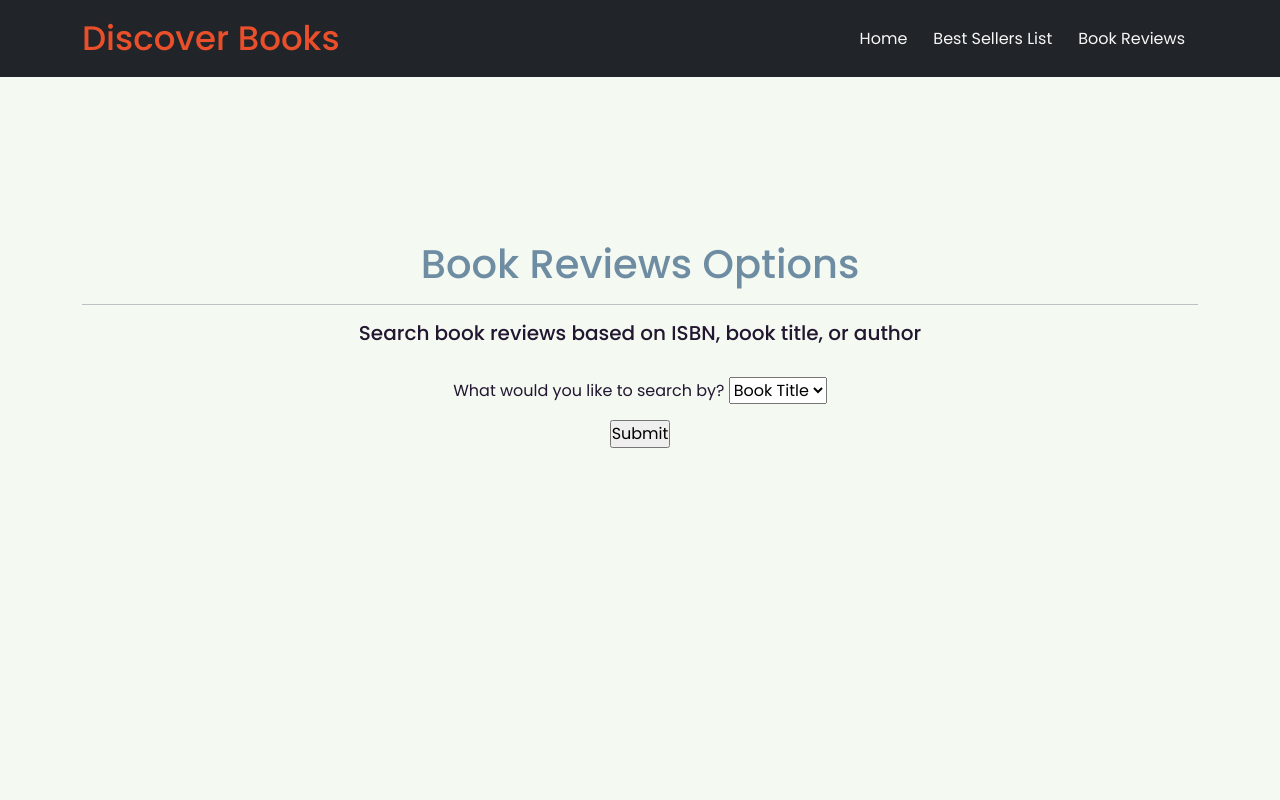
After one commit to DavidR13/Discover-Books, a Flask app: page /book-reviews-options in a window 1280 px wide. The commit adds this page. Run offline with Flask 2, Linux system fonts and the light colour scheme; some libraries are stand-ins or nearby versions.

Commit message:
can now search for best sellers and cleaned/improved files and pages

```diff
--- a/Flask_Directory/forms.py
+++ b/Flask_Directory/forms.py
@@ -2,6 +2,15 @@ from wtforms import StringField, SelectField, SubmitField, IntegerField
 from flask_wtf import FlaskForm
 from wtforms.validators import Length
 from wtforms.fields.html5 import DateField
+
+
+class Options(FlaskForm):
+    option = SelectField("option", choices=[
+        ('title', 'Book Title'),
+        ('isbn', 'ISBN'),
+        ('author', 'Author')
+    ], default='title')
+    submit = SubmitField("Submit")
 
 
 class BookForms(FlaskForm):
@@ -72,4 +81,4 @@ class BookForms(FlaskForm):
         ('travel', 'Travel'),
         ('young-adult-paperback-monthly', 'Young Adult Paperback Monthly')
     ], default="hardcover-fiction")
-    submit = SubmitField("Search")
+    search = SubmitField("Search")
--- a/Flask_Directory/routes.py
+++ b/Flask_Directory/routes.py
@@ -1,4 +1,4 @@
-from flask import render_template, request
+from flask import render_template, request, redirect, url_for, flash
 from Flask_Directory import app, forms, api_methods
 
 
@@ -11,28 +11,67 @@ def index():
 @app.route('/best-sellers', methods=["GET", "POST"])
 def best_sellers():
     form_bestsellers = forms.BookForms(request.form)
+
     if request.method == 'POST':
         selected_date = request.form["date_field"]
         selected_name = request.form["genre"]
         bestsellers = api_methods.request_best_sellers(selected_date, selected_name)
         bestsellers_list = []
 
-        for i in bestsellers["results"]["books"]:
-            best_books = (i["rank"], i["title"], i["author"], i["book_image"], i["amazon_product_url"])
+        if not bestsellers["results"]:
+            flash(f'Sorry, there are no best sellers for the date: {selected_date} and genre {selected_name}')
+            return render_template("best_sellers_search.html", form=form_bestsellers)
+
+        for book in bestsellers["results"]["books"]:
+            best_books = (book["rank"], book["title"], book["author"], book["book_image"], book["amazon_product_url"])
             bestsellers_list.append(best_books)
-            if len(bestsellers_list) == 10:  # once 10 books are appended, breaks from the loop
-                break
-        return render_template("best_sellers_results.html", response=bestsellers_list)
+
+        return render_template("best_sellers_results.html", response=bestsellers_list, name=selected_name, date=selected_date)
     return render_template("best_sellers_search.html", form=form_bestsellers)
 
 
-@app.route('/book-reviews', methods=["GET", "POST"])
-def book_reviews():
+@app.route('/book-reviews-options', methods=["GET", "POST"])
+def book_reviews_options():
+    option_bookreviews = forms.Options(request.form)
+
+    if request.method == 'POST':
+        selected_option = request.form["option"]
+
+        return redirect(url_for('book_reviews', option=str(selected_option)))
+    return render_template("book_reviews_options.html", option_form=option_bookreviews)
+
+
+@app.route('/book-reviews/<string:option>', methods=["GET", "POST"])
+def book_reviews(option):
     form_bookreviews = forms.BookForms(request.form)
+    bookreviews_list = []
+
     if request.method == 'POST':
-        selected_isbn = request.form["isbn"]
-        selected_title = request.form["title"]
-        selected_author = request.form["author"]
-        bookreviews_list = []
+        # Get results if ISBN option is selected
+        if option == 'isbn':
+            selected_isbn = request.form["isbn"]
 
-    return render_template("book_reviews_search.html", form=form_bookreviews)
+            if not selected_isbn:
+                flash("Please fill in the information to look for book reviews.")
+                return render_template("book_reviews_search.html", form=form_bookreviews, option=option)
+
+            isbn_reviews = api_methods.request_book_reviews_isbn(selected_isbn)
+
+            if not isbn_reviews["results"]:
+                flash(f'Sorry, there are no best sellers for the ISBN {selected_isbn}')
+                return render_template("book_reviews_search.html", form=form_bookreviews, option=option)
+            for book in isbn_reviews["results"]:
+                reviews = (book["book_title"], book["book_author"], book["summary"], book["url"])
+                bookreviews_list.append(reviews)
+
+            return render_template("book_reviews_results.html", response=bookreviews_list, isbn=selected_isbn)
+
+        # Get results if Title option is selected
+        elif option == 'title':
+            selected_title = request.form["title"]
+
+        # Get results if Author option is selected
+        else:
+            selected_author = request.form["author"]
+
+    return render_template("book_reviews_search.html", form=form_bookreviews, option=option)
--- a/Flask_Directory/static/style.css
+++ b/Flask_Directory/static/style.css
@@ -88,13 +88,37 @@ html, body, section {
     font-size: 48px;
 }
 
-/* BEST SELLERS SEARCH PAGE */
-.sellers-search .container {
-    width: 80vh
-}
-
-/* ALL PAGE STYLING */
+/* SEARCH AND RESULTS PAGES STYLING */
 #page-section {
     padding-top: 30vh !important;
     height: 100vh;
 }
+
+.return {
+    text-decoration: none;
+    color: var(--primary_color);
+}
+
+.return:hover {
+    color: var(--light_accent);
+}
+
+.book-link {
+    text-decoration: none;
+}
+
+.book-link h5 {
+    color: var(--primary_color);
+}
+
+.book-link h5:hover {
+    color: var(--light_accent);
+}
+
+#page-section .container .row .col-md-4 .card {
+    border: 1px solid var(--dark-accent);
+}
+
+#page-titles {
+    color: var(--dark-accent);
+}
--- a/Flask_Directory/templates/base.html
+++ b/Flask_Directory/templates/base.html
@@ -37,7 +37,7 @@
                         <a href="{{ url_for('best_sellers') }}" class="nav-link">Best Sellers List</a>
                     </li>
                     <li class="nav-item">
-                        <a href="{{ url_for('book_reviews') }}" class="nav-link">Book Reviews</a>
+                        <a href="{{ url_for('book_reviews_options') }}" class="nav-link">Book Reviews</a>
                     </li>
                 </ul>
             </div>
--- /dev/null
+++ b/Flask_Directory/templates/book_reviews_options.html
@@ -0,0 +1,29 @@
+{% extends 'base.html' %}
+
+{% block title %}
+    Discover Books | Book Reviews Options
+{% endblock %}
+
+{% block content %}
+    <section class="p-5 reviews-search text-center" id="page-section">
+        <div class="container">
+            <div class="title">
+                <h1 id="page-titles">Book Reviews Options</h1>
+            </div>
+            <div class="search-form">
+                <form action="" method="post">
+                    <hr class="divider">
+                    <h5>Search book reviews based on ISBN, book title, or author</h5>
+                    <br>
+                    <p>
+                        What would you like to search by?
+                        {{ option_form.option() }}
+                    </p>
+                    <p>
+                        {{ option_form.submit() }}
+                    </p>
+                </form>
+            </div>
+        </div>
+    </section>
+{% endblock %}
--- a/Flask_Directory/templates/index.html
+++ b/Flask_Directory/templates/index.html
@@ -15,7 +15,7 @@
                     <a href="{{ url_for('best_sellers') }}">Best Sellers</a>
                 </button>
                 <button class="btn-lg btn-outline-primary m-3">
-                    <a href="{{ url_for('book_reviews') }}">Book Reviews</a>
+                    <a href="{{ url_for('book_reviews_options') }}">Book Reviews</a>
                 </button>
             </div>
         </div>
```
Also changed, not shown: Flask_Directory/api_methods.py (+13 -0 lines), Flask_Directory/json_functions.py (added, +15 -0 lines), Flask_Directory/templates/best_sellers_results.html (+30 -15 lines), Flask_Directory/templates/best_sellers_search.html (+19 -4 lines), Flask_Directory/templates/book_reviews_results_isbn_title.html (deleted, +0 -26 lines), Flask_Directory/templates/book_reviews_search.html (+31 -9 lines), Flask_Directory/templates/no_results.html (deleted, +0 -16 lines), 1 other file.
